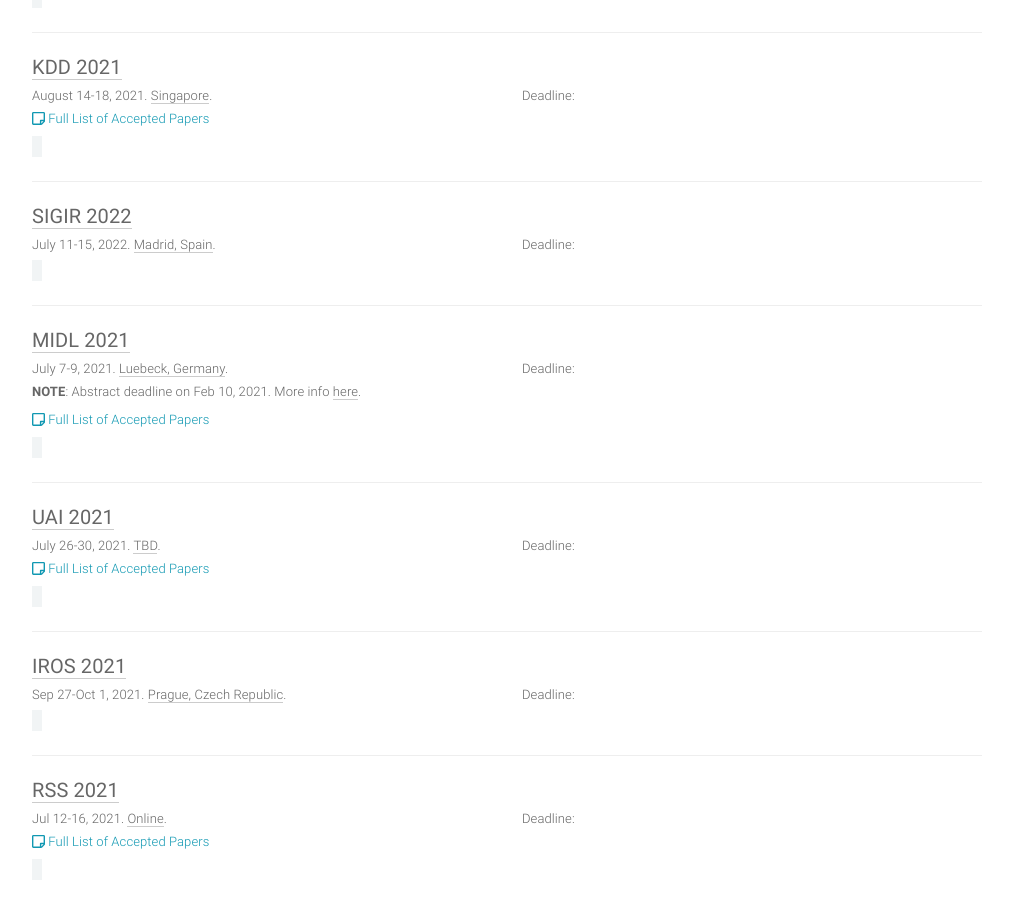
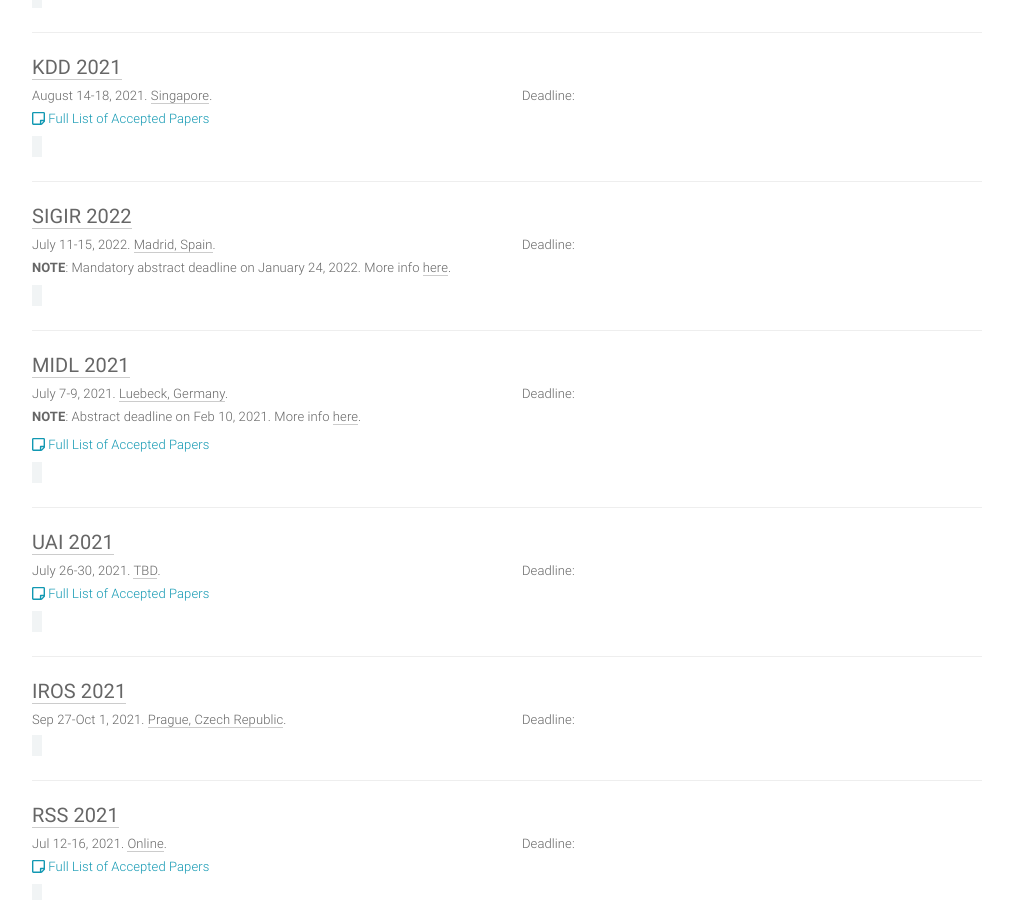
Before and after one commit to paperswithcode/ai-deadlines, a Jekyll site: the page built from index.html, in a window 1280 px wide and 900 px high, scrolled down 4702 px. Shown: the whole window, without its empty margins (133-1146 px from the left). Built offline with Jekyll 4.4.1, drawn with Linux system fonts in a browser that asks for light colours; comment, search, counter and statistics services are not loaded.

Commit message:
add abstract deadline note

```diff
--- a/_data/conferences.yml
+++ b/_data/conferences.yml
@@ -389,6 +389,7 @@
   date: July 11-15, 2022
   place: Madrid, Spain
   abstract_deadline: '2022-01-24 23:59:00'
+  note: '<b>NOTE</b>: Mandatory abstract deadline on January 24, 2022. More info <a href=''https://sigir.org/sigir2022/call-for-papers/''>here</a>.'
   sub: DM
 
 - title: MIDL
```
